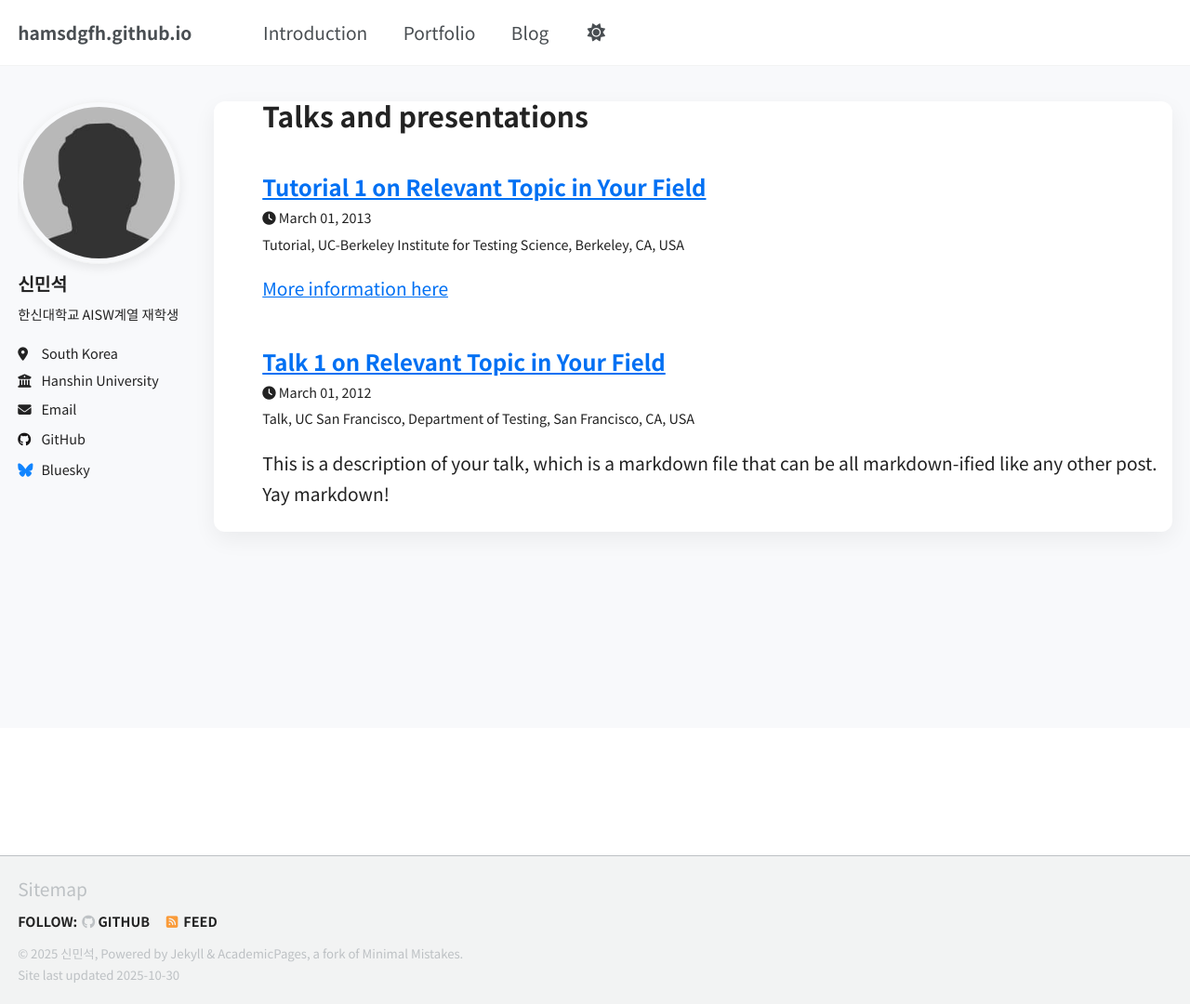
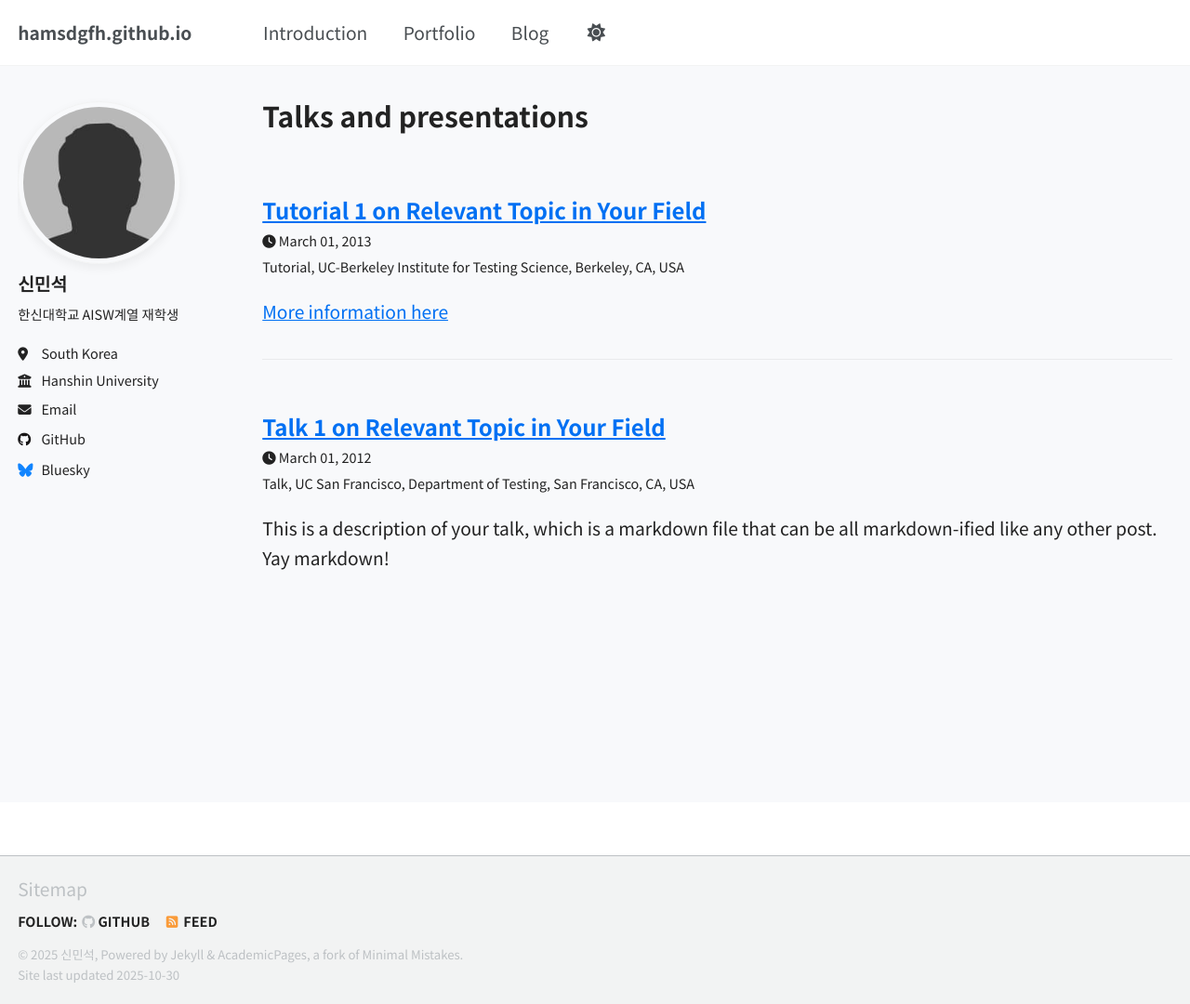
Before and after one commit to hamsdgfh/hamsdgfh.github.io, a Jekyll site: the page built from _pages/talks.html, in a window 1280 px wide and 1080 px high. Shown: the whole window at 93% size. Built offline with Jekyll 4.4.1, drawn with Linux system fonts in a browser that asks for light colours; a script that is not in the unit is left out.

Commit message:
Update custom.scss

```diff
--- a/assets/css/custom.scss
+++ b/assets/css/custom.scss
@@ -2,60 +2,31 @@
 # Custom CSS overrides for 신민석 포트폴리오
 ---
 
-/* 1. 전체 배경 단색으로 변경 */
+/* 1) 전체 배경 톤 */
 body {
   background: #f8f9fb !important;
 }
 
-/* 2. 페이지 겹겹이 카드형 제거 */
+/* 2) 공통 박스(흰 사각형) 제거 */
 .page,
 .page__content,
-.page__inner-wrap {
+.page__inner-wrap,
+.archive,
+.archive__item,
+.archive__item-excerpt,
+.archive__item-teaser,
+.card,
+.notice,
+.page__lead,
+.page__meta,
+.page__title {
   background: transparent !important;
   box-shadow: none !important;
-  border: none !important;
+  border: 0 !important;
+  border-radius: 0 !important;
 }
 
-/* 3. 본문 폭 및 여백 조정 */
-.page__content {
-  max-width: 900px;
-  margin: 0 auto;
-  padding: 2rem 1.5rem;
-}
-
-/* 4. 글자색, 링크색 */
-body, p, li {
-  color: #222 !important;
-  line-height: 1.7;
-}
-
-a {
-  color: #0070f3;
-  text-decoration: none;
-}
-a:hover {
-  text-decoration: underline;
-}
-
-/* 5. 이미지 스타일 */
-img {
-  border-radius: 12px;
-  box-shadow: 0 4px 12px rgba(0,0,0,0.08);
-  transition: transform 0.2s ease;
-}
-img:hover {
-  transform: scale(1.02);
-}
-
-/* 6. 사이드바 배경 제거 */
-.sidebar {
-  background: transparent !important;
-  box-shadow: none !important;
-}
-
-/* ========== 카드 상자 완전 제거 (목록/아카이브 전용) ========== */
-
-/* 레이아웃 래퍼 단계에서 일괄 비우기 */
+/* 3) 목록/컬렉션/포스트 레이아웃에서 한 번 더 강제 */
 .layout--archive .page,
 .layout--archive .page__inner-wrap,
 .layout--archive .page__content,
@@ -70,7 +41,7 @@ img:hover {
   border: 0 !important;
 }
 
-/* 목록 카드 아이템/티저/요약 박스 제거 */
+/* 4) 목록 아이템/티저 상자 제거 */
 .layout--archive .archive,
 .layout--archive .archive__item,
 .layout--archive .archive__item-excerpt,
@@ -90,22 +61,35 @@ img:hover {
   padding: 0 !important;
 }
 
-/* 제목/리드/메타 영역도 평면화 */
-.layout--archive .page__lead,
-.layout--archive .page__meta,
-.layout--archive .page__title,
-.layout--collection .page__lead,
-.layout--collection .page__meta,
-.layout--collection .page__title,
-.layout--posts .page__lead,
-.layout--posts .page__meta,
-.layout--posts .page__title {
+/* 5) 리스트형 간격만 가볍게 */
+.list__item {
   background: transparent !important;
-  box-shadow: none !important;
   border: 0 !important;
+  padding: .5rem 0 !important;
+}
+.list__item + .list__item {
+  border-top: 1px solid rgba(0,0,0,.06) !important;
 }
 
-/* (선택) front matter에 classes: no-card 썼을 때 더 강하게 비우기 */
+/* 6) 본문 폭/여백 및 텍스트 */
+.page__content {
+  max-width: 900px;
+  margin: 0 auto;
+  padding: 2rem 1.5rem;
+}
+body, p, li { color: #222 !important; line-height: 1.7; }
+a { color: #0070f3; text-decoration: none; }
+a:hover { text-decoration: underline; }
+
+/* 7) 이미지 */
+img {
+  border-radius: 12px;
+  box-shadow: 0 4px 12px rgba(0,0,0,0.06);
+  transition: transform 0.2s ease;
+}
+img:hover { transform: scale(1.02); }
+
+/* 8) no-card 클래스 사용 시 더 강하게 비우기 */
 .no-card .archive,
 .no-card .archive__item,
 .no-card .list__item,
```
